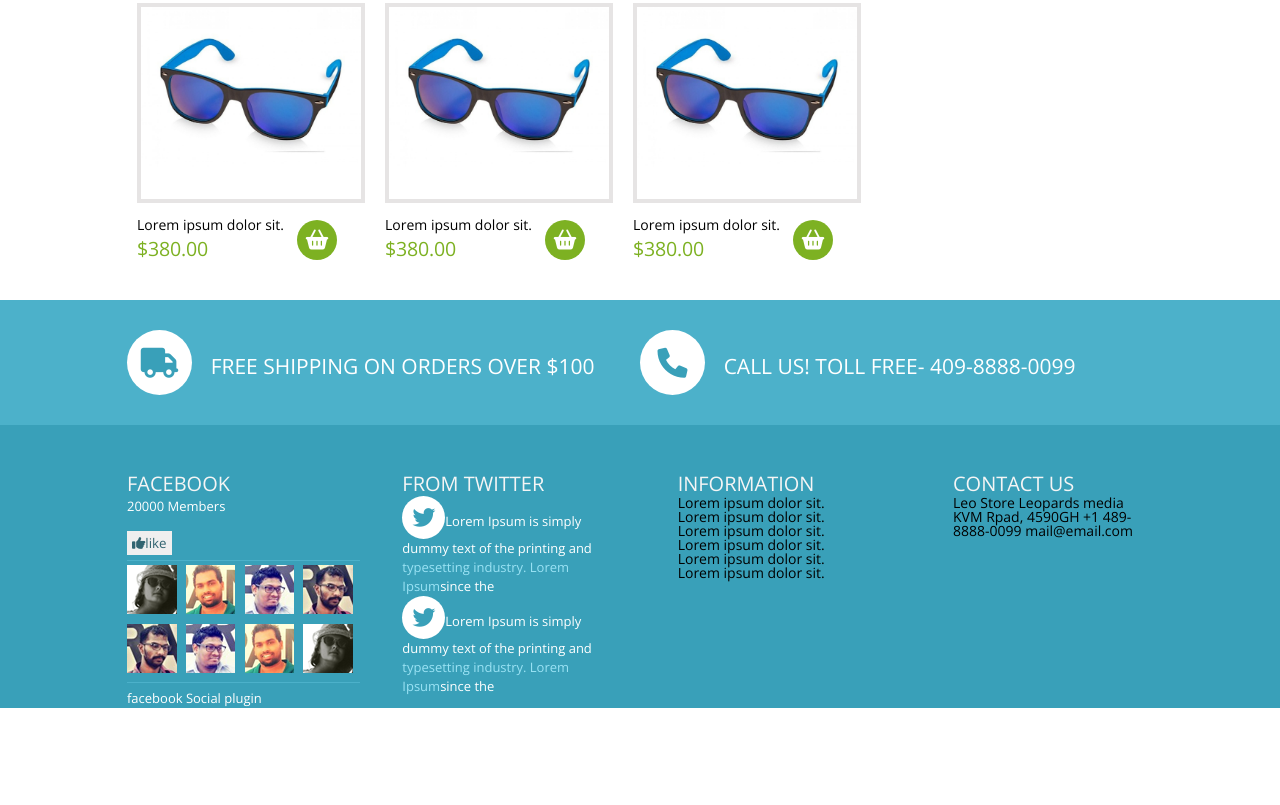
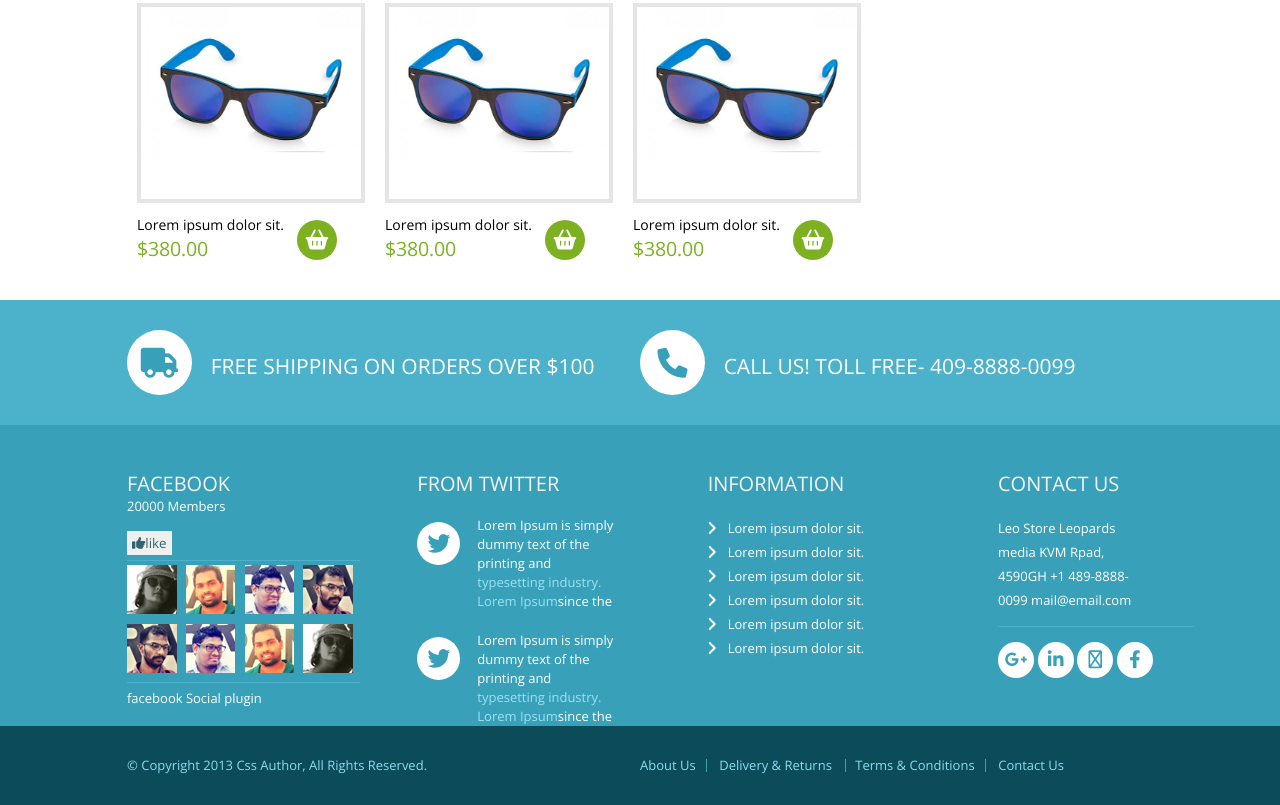
Before and after one commit to FrontBor/GlassShop, a plain HTML site: page index.html in a window 1280 px wide. Shown: the part 1896-2701 px from the top of the page. Before the commit the page ends 2604 px from the top, so only its background shows below. Drawn offline with nearby package versions, Linux system fonts and the light colour scheme.

Commit message:
done footer

```diff
--- a/index.html
+++ b/index.html
@@ -342,8 +342,8 @@
                 <div class="contact-us__column column2">
                     <h2>From twitter</h2>
 
-                    <p><i class="fa-brands fa-twitter"></i>Lorem Ipsum is simply dummy text of the printing and <a href="#">typesetting industry. Lorem Ipsum</a>since the</p>
-                    <p><i class="fa-brands fa-twitter"></i>Lorem Ipsum is simply dummy text of the printing and <a href="#">typesetting industry. Lorem Ipsum</a>since the</p>
+                    <p>Lorem Ipsum is simply dummy text of the printing and <a href="#">typesetting industry. Lorem Ipsum</a>since the</p>
+                    <p>Lorem Ipsum is simply dummy text of the printing and <a href="#">typesetting industry. Lorem Ipsum</a>since the</p>
 
                 </div>
                 <div class="contact-us__column column3">
@@ -365,10 +365,33 @@
                         +1 489-8888-0099
                         mail@email.com
                     </p>
+                    <div class="social">
+                        <i class="fa-brands fa-google-plus-g"></i>
+                        <i class="fa-brands fa-linkedin-in"></i>
+                        <i class="fa-solid fa-rss"></i>
+                        <i class="fa-brands fa-facebook-f"></i>
+                    </div>
                 </div>
             </div>
         </div>
     </div>
+    <footer class="footer">
+        <div class="footer__main">
+            <div class="footer__row">
+                <div class="footer__column">
+                    <p>© Copyright 2013 Css Author, All Rights Reserved.</p>
+                </div>
+                <div class="footer__column">
+                    <nav>
+                        <a href="#">About Us</a>
+                        <a href="#">Delivery & Returns </a>
+                        <a href="#">Terms & Conditions</a>
+                        <a href="#">Contact Us</a>
+                    </nav>
+                </div>
+            </div>
+        </div>
+    </footer>
 
 
 
--- a/scss/style.scss
+++ b/scss/style.scss
@@ -544,19 +544,23 @@ body {
         background-color: #4cb1ca;
     }
     .column2{
-
-
         p{
+            position: relative;
             font-size: 13px;
             line-height: 19px;
             font-weight: 400;
             color: #ffffff;
-
+            padding: 20px 0 0 60px;
             a{
                 color: #9ae2f4;
             }
         }
-        .fa-twitter{
+        p:before{
+            content: '\f099';
+            position: absolute;
+            top: 26px;
+            left: 0;
+            font-family: FontAwesome;
             font-size: 22.9px;
             line-height: 1.9;
             font-weight: 400;
@@ -568,7 +572,112 @@ body {
             background-color: #ffffff;
             border-radius: 50%;
         }
+    }
+    .column3{
+        ul{
+            padding: 20px 0 0 0;
+            li{
+                position: relative;
+                font-size: 13px;
+                line-height: 24px;
+                font-weight: 400;
+                color: #ffffff;
+                padding: 0 0 0 20px;
+            }
+            li:before{
+                content: '\f105';
+                position: absolute;
+                top: 0;
+                left: 0;
+                font-family: FontAwesome;
+                font-size: 16px;
+                line-height: 24px;
+                font-weight: 400;
+                color: #ffffff;
+            }
+        }
+    }
+    .column4{
+        width: 155px;
+        p{
+            position: relative;
+            padding: 20px 0 0 0 ;
+            font-size: 13px;
+            line-height: 24px;
+            font-weight: 400;
+            color: #ffffff;
+        }
+        p:after{
+            content: '';
+            position: absolute;
+            bottom: -15px;
+            left: 0;
+            width: 196px;
+            height: 1px;
+            background-color: #4cb1ca;
+        }
+        .social{
+            width: 200px;
+            margin: 30px 0 0 0;
+            i{
+                font-size: 18px;
+                line-height: 1.9;
+                font-weight: 400;
+                color: #39a0b9;
+                width: 36px;
+                height: 36px;
+                background-color: #ffffff;
+                border-radius: 50%;
+                text-align: center;
+            }
+        }
+    }
+}
 
+.footer{
+    background: #0b4b5a;
+    color: #8adcf0;
+    &__main{
+        max-width: 1026px;
+        margin: 0 auto;
+    }
+    &__row{
+        display: flex;
+        justify-content: space-between;
+        align-items: center;
+    }
+    &__column{
+        flex: 0 0 50%;
+        padding: 30px 0 30px 0;
+    }
+    p{
+        font-size: 13px;
+        line-height: 19px;
+        font-weight: 400;
+    }
+    a{
+        position: relative;
+        font-size: 13px;
+        line-height: 19px;
+        font-weight: 400;
+        color: #8adcf0;
+        margin: 0 20px 0 0;
+    }
+    a:after{
+        content: '';
+        position: absolute;
+        bottom: 2px;
+        right: -11px;
+        width: 1px;
+        height: 13px;
+        background-color: #39a0b9;
+    }
+    a:last-child:after{
+        content: '';
+        position: absolute;
+        top: 0;
+        left: 0;
+        display: none;
     }
 
 }
```
Also changed, not shown: css/style.css.
